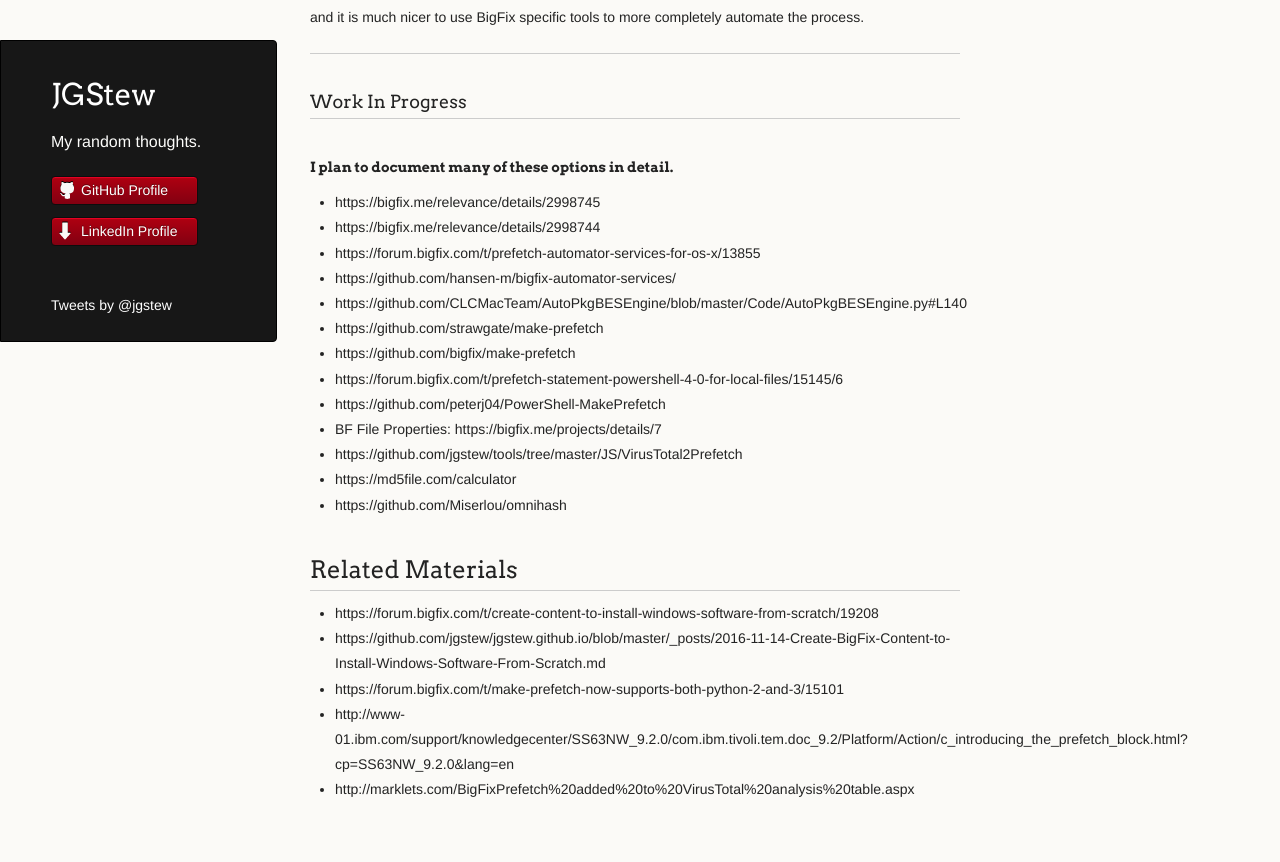
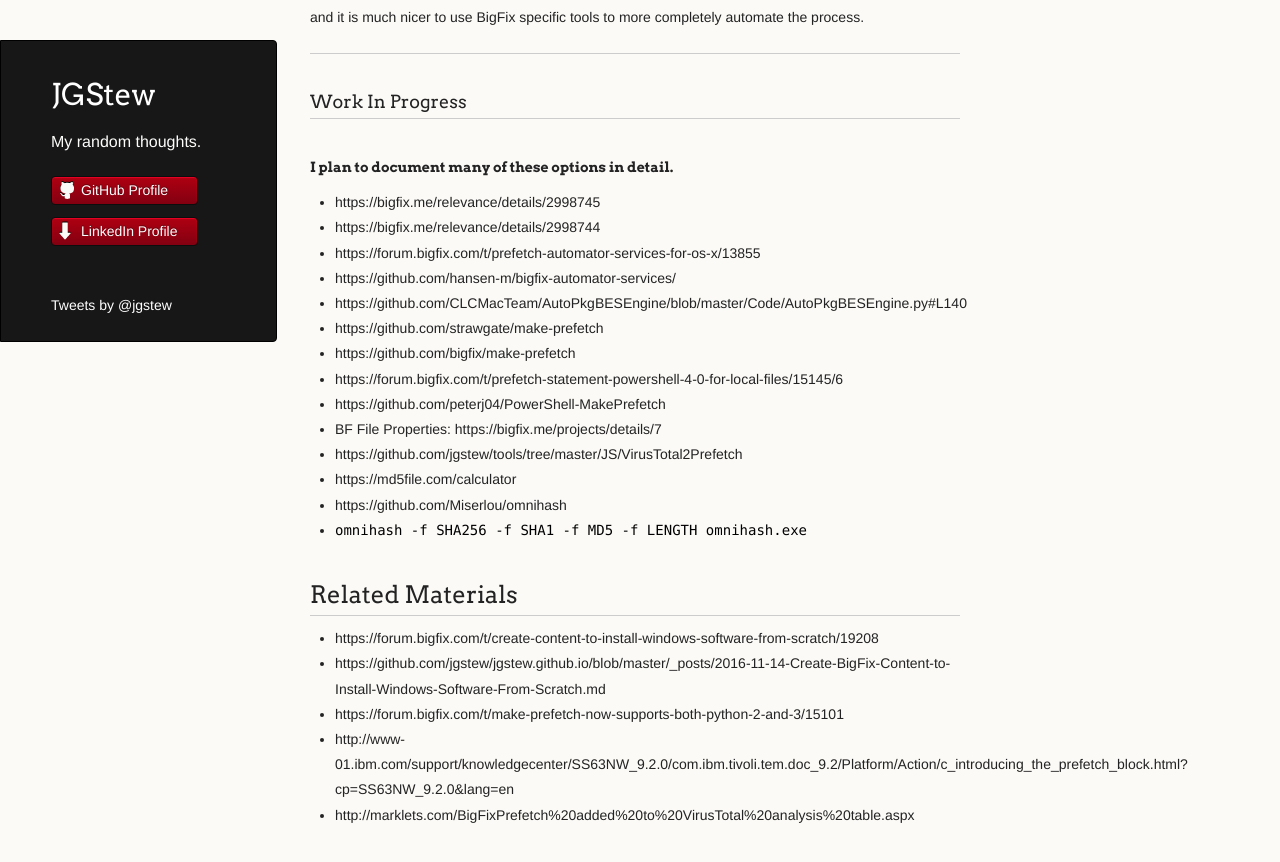
Before and after one commit to jgstew/jgstew.github.io, a Jekyll site: the page built from _posts/2016-11-21-Downloading-Files-with-BigFix:-Prefetches.md, in a window 1280 px wide and 900 px high, scrolled down 2243 px. Shown: the top 862 px of the window. Built offline with Jekyll 4.4.1, drawn with Linux system fonts in a browser that asks for light colours; comment, search, counter and statistics services are not loaded.

Commit message:
Update 2016-11-21-Downloading-Files-with-BigFix:-Prefetches.md

```diff
--- a/_posts/2016-11-21-Downloading-Files-with-BigFix:-Prefetches.md
+++ b/_posts/2016-11-21-Downloading-Files-with-BigFix:-Prefetches.md
@@ -95,6 +95,7 @@ Once all the parts are determined, you can just combine them by hand into a pref
 - https://github.com/jgstew/tools/tree/master/JS/VirusTotal2Prefetch
 - https://md5file.com/calculator
 - https://github.com/Miserlou/omnihash
+ - `omnihash -f SHA256 -f SHA1 -f MD5 -f LENGTH omnihash.exe`
 
 ## Related Materials
 
```
